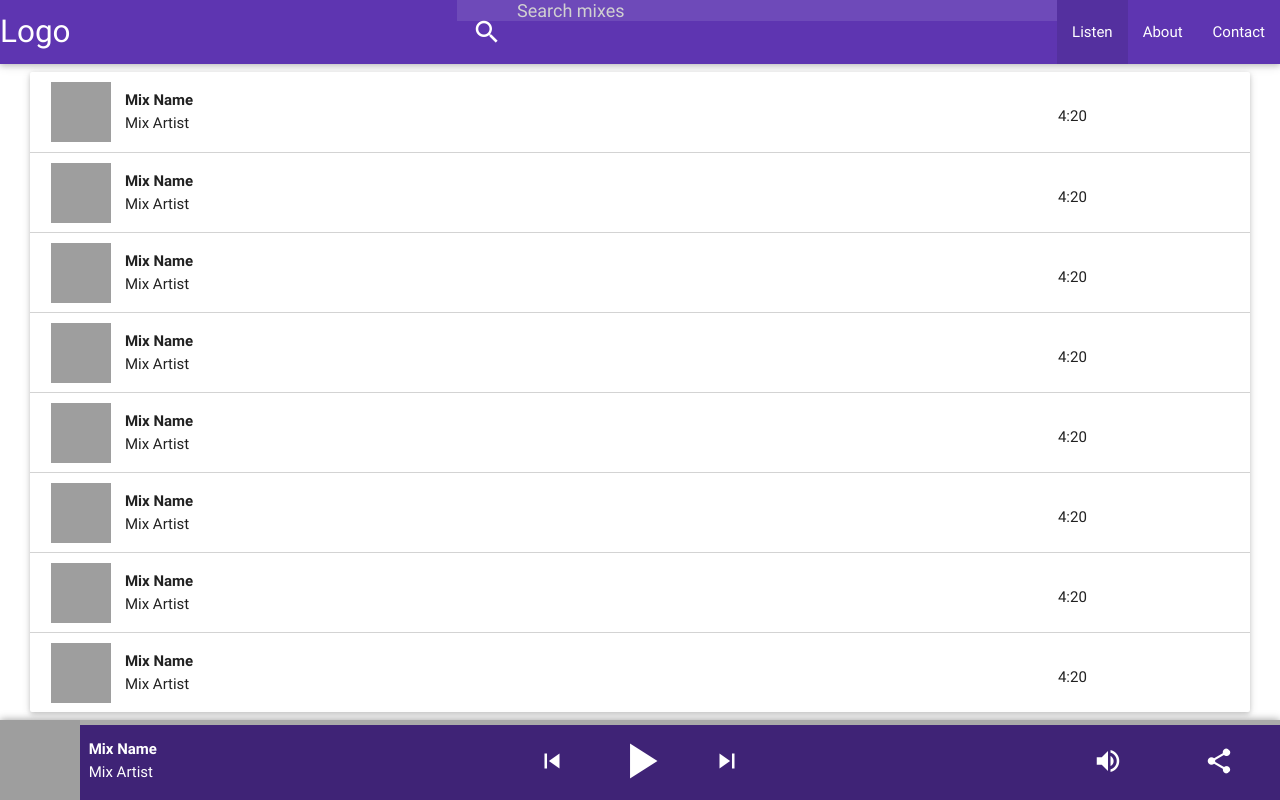
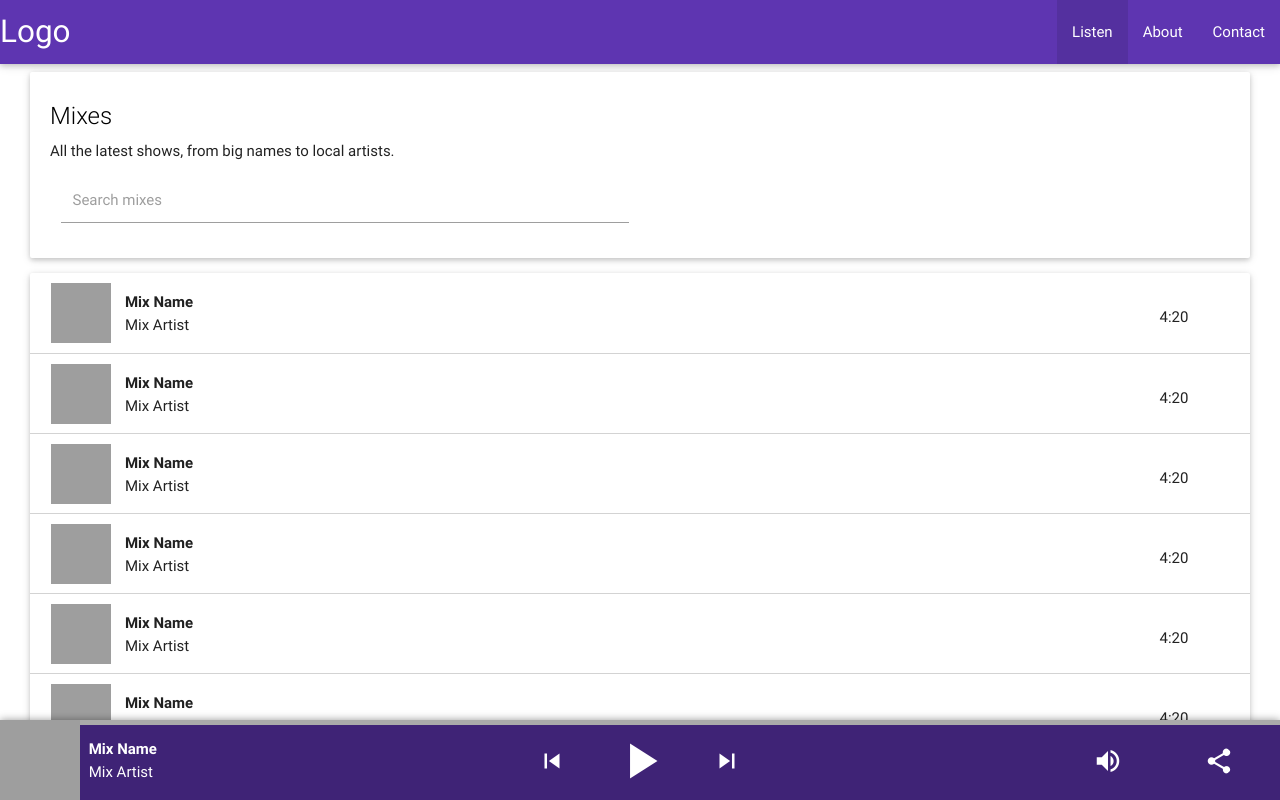
Before and after one commit to deeptechstudios/edmss-frontend, a plain HTML site: page index.html in a window 1280 px wide. Drawn offline with nearby package versions, Linux system fonts and the light colour scheme; grey boxes are pictures that could not be loaded.

Commit message:
Moved search bar to card above mixes

```diff
--- a/index.html
+++ b/index.html
@@ -22,6 +22,7 @@
                     <li><a href="#">About</a></li>
                     <li><a href="#">Contact</a></li>
                 </ul>
+                <!--
                 <div class="right">
                     <form>
                         <div class="input-field">
@@ -31,6 +32,7 @@
                         </div>
                     </form>
                 </div>
+                -->
             </div>
         </nav>
         <ul class="side-nav" id="mobile-nav">
@@ -59,15 +61,38 @@
             </div>
             -->
             <div class="card">
+                <div class="card-content">
+                    <span class="card-title black-text">Mixes</span>
+                    <p>All the latest shows, from big names to local artists.</p>
+                    <div class="row">
+                        <div class="s12 m6 col">
+                            <div class="input-field">
+                                <input id="search" type="text" required>
+                                <label for="search">Search mixes</label>
+                            </div>
+                        </div>
+                        <!--
+                        <div class="m6 col">
+                            <div class="chip">Drum and Bass<i class="material-icons">close</i></div>
+                            <div class="chip">Electro<i class="material-icons">close</i></div>
+                            <div class="chip">House<i class="material-icons">close</i></div>
+                            <div class="chip">Trance<i class="material-icons">close</i></div>
+                            <div class="chip">Techno<i class="material-icons">close</i></div>
+                        </div>
+                        -->
+                    </div>
+                </div>
+            </div>
+            <div class="card">
                 <div class="track row">
-                    <div class="track-info s9 col">
+                    <div class="track-info s8 m10 col">
                         <img src="http://images-mix.netdna-ssl.com/w/80/h/80/q/85/upload/images/profile/475821f6-feb3-43ce-aa08-f50f568167c4.jpg">
                     <span>
                         <span class="track-name">Mix Name</span><br/>
                         <span class="track-artist">Mix Artist</span>
                     </span>
                     </div>
-                    <div class="s3 m2 col">
+                    <div class="s4 m2 col">
                         <div class="row" style="line-height: 68px">
                             <div class="s6 col">
                                 <div class="track-share-i-wrapper">
@@ -79,14 +104,14 @@
                     </div>
                 </div>
                 <div class="track row">
-                    <div class="track-info s9 col">
+                    <div class="track-info s8 m10 col">
                         <img src="http://images-mix.netdna-ssl.com/w/80/h/80/q/85/upload/images/profile/475821f6-feb3-43ce-aa08-f50f568167c4.jpg">
                     <span>
                         <span class="track-name">Mix Name</span><br/>
                         <span class="track-artist">Mix Artist</span>
                     </span>
                     </div>
-                    <div class="s3 m2 col">
+                    <div class="s4 m2 col">
                         <div class="row" style="line-height: 68px">
                             <div class="s6 col">
                                 <div class="track-share-i-wrapper">
@@ -98,14 +123,14 @@
                     </div>
                 </div>
                 <div class="track row">
-                    <div class="track-info s9 col">
+                    <div class="track-info s8 m10 col">
                         <img src="http://images-mix.netdna-ssl.com/w/80/h/80/q/85/upload/images/profile/475821f6-feb3-43ce-aa08-f50f568167c4.jpg">
                     <span>
                         <span class="track-name">Mix Name</span><br/>
                         <span class="track-artist">Mix Artist</span>
                     </span>
                     </div>
-                    <div class="s3 m2 col">
+                    <div class="s4 m2 col">
                         <div class="row" style="line-height: 68px">
                             <div class="s6 col">
                                 <div class="track-share-i-wrapper">
@@ -117,14 +142,14 @@
                     </div>
                 </div>
                 <div class="track row">
-                    <div class="track-info s9 col">
+                    <div class="track-info s8 m10 col">
                         <img src="http://images-mix.netdna-ssl.com/w/80/h/80/q/85/upload/images/profile/475821f6-feb3-43ce-aa08-f50f568167c4.jpg">
                     <span>
                         <span class="track-name">Mix Name</span><br/>
                         <span class="track-artist">Mix Artist</span>
                     </span>
                     </div>
-                    <div class="s3 m2 col">
+                    <div class="s4 m2 col">
                         <div class="row" style="line-height: 68px">
                             <div class="s6 col">
                                 <div class="track-share-i-wrapper">
@@ -136,14 +161,14 @@
                     </div>
                 </div>
                 <div class="track row">
-                    <div class="track-info s9 col">
+                    <div class="track-info s8 m10 col">
                         <img src="http://images-mix.netdna-ssl.com/w/80/h/80/q/85/upload/images/profile/475821f6-feb3-43ce-aa08-f50f568167c4.jpg">
                     <span>
                         <span class="track-name">Mix Name</span><br/>
                         <span class="track-artist">Mix Artist</span>
                     </span>
                     </div>
-                    <div class="s3 m2 col">
+                    <div class="s4 m2 col">
                         <div class="row" style="line-height: 68px">
                             <div class="s6 col">
                                 <div class="track-share-i-wrapper">
@@ -155,14 +180,14 @@
                     </div>
                 </div>
                 <div class="track row">
-                    <div class="track-info s9 col">
+                    <div class="track-info s8 m10 col">
                         <img src="http://images-mix.netdna-ssl.com/w/80/h/80/q/85/upload/images/profile/475821f6-feb3-43ce-aa08-f50f568167c4.jpg">
                     <span>
                         <span class="track-name">Mix Name</span><br/>
                         <span class="track-artist">Mix Artist</span>
                     </span>
                     </div>
-                    <div class="s3 m2 col">
+                    <div class="s4 m2 col">
                         <div class="row" style="line-height: 68px">
                             <div class="s6 col">
                                 <div class="track-share-i-wrapper">
@@ -174,14 +199,14 @@
                     </div>
                 </div>
                 <div class="track row">
-                    <div class="track-info s9 col">
+                    <div class="track-info s8 m10 col">
                         <img src="http://images-mix.netdna-ssl.com/w/80/h/80/q/85/upload/images/profile/475821f6-feb3-43ce-aa08-f50f568167c4.jpg">
                     <span>
                         <span class="track-name">Mix Name</span><br/>
                         <span class="track-artist">Mix Artist</span>
                     </span>
                     </div>
-                    <div class="s3 m2 col">
+                    <div class="s4 m2 col">
                         <div class="row" style="line-height: 68px">
                             <div class="s6 col">
                                 <div class="track-share-i-wrapper">
@@ -193,14 +218,14 @@
                     </div>
                 </div>
                 <div class="track row">
-                    <div class="track-info s9 col">
+                    <div class="track-info s8 m10 col">
                         <img src="http://images-mix.netdna-ssl.com/w/80/h/80/q/85/upload/images/profile/475821f6-feb3-43ce-aa08-f50f568167c4.jpg">
                     <span>
                         <span class="track-name">Mix Name</span><br/>
                         <span class="track-artist">Mix Artist</span>
                     </span>
                     </div>
-                    <div class="s3 m2 col">
+                    <div class="s4 m2 col">
                         <div class="row" style="line-height: 68px">
                             <div class="s6 col">
                                 <div class="track-share-i-wrapper">
--- a/js/main.js
+++ b/js/main.js
@@ -107,12 +107,14 @@ $(function() {
         $('#share-popup').openModal();
     });
 
-    $('.track-share-i-wrapper').click(function() {
+    $('.track-share-i-wrapper').click(function(ev) {
+        ev.preventDefault();
         // TODO fill in mix
         $('#share-popup').openModal();
     });
 
-    $('.share-i-wrapper').click(function() {
+    $('.share-i-wrapper').click(function(ev) {
+        ev.preventDefault();
         $('#share-popup').openModal();
     });
 
--- a/scss/partials/_general.scss
+++ b/scss/partials/_general.scss
@@ -1,8 +1,4 @@
 @import "mixins";
-
-label {
-  text-transform: uppercase;
-}
 
 /*
 h1, h2, h3, h4, h5, h6 {
--- a/scss/partials/_tracks.scss
+++ b/scss/partials/_tracks.scss
@@ -1,6 +1,7 @@
 @import "variables";
 
 .track {
+  display: block;
   height: $player-height;
   padding: $track-padding;
 
```
Also changed, not shown: scss/app.css, 1 other file.
